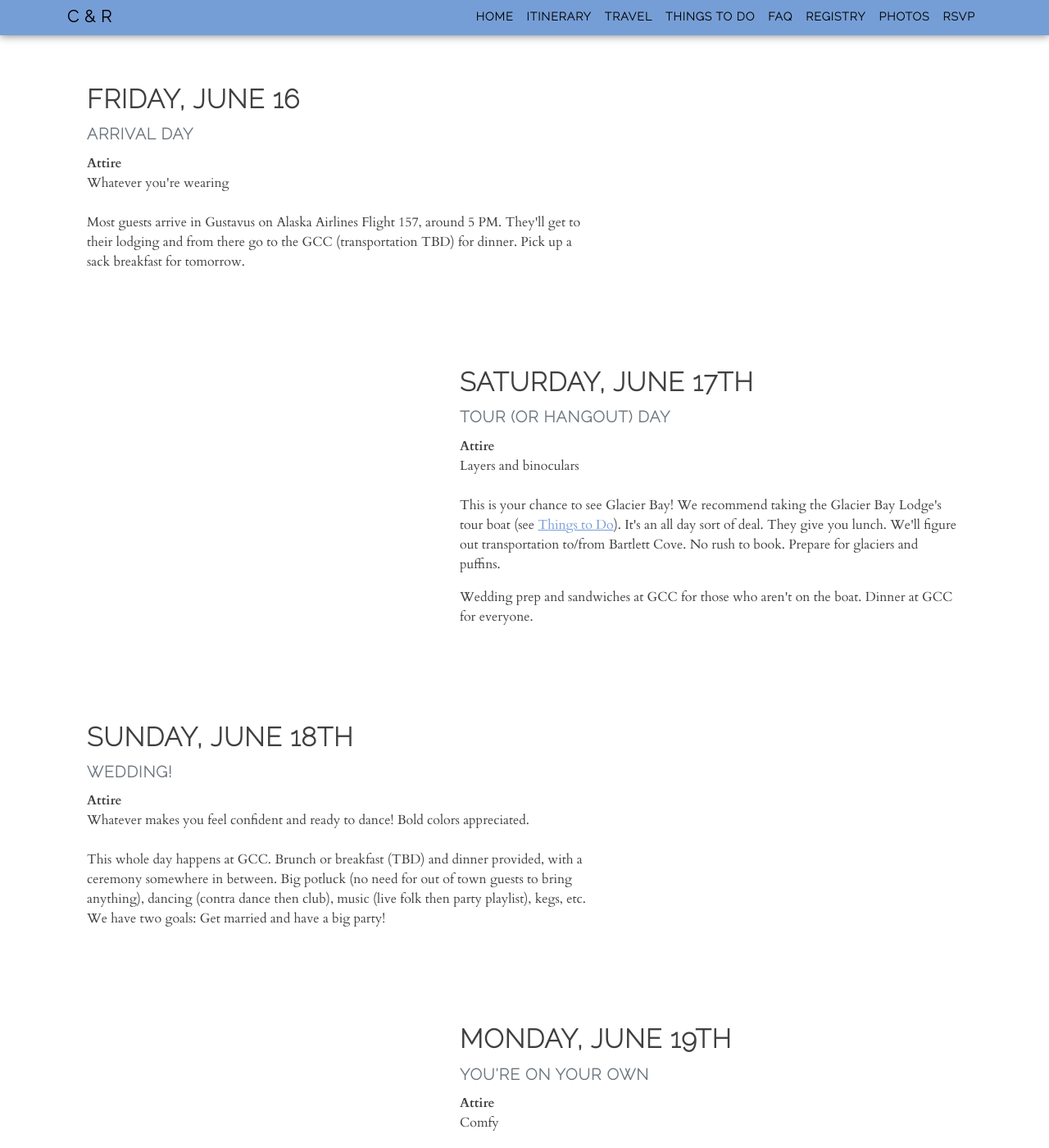
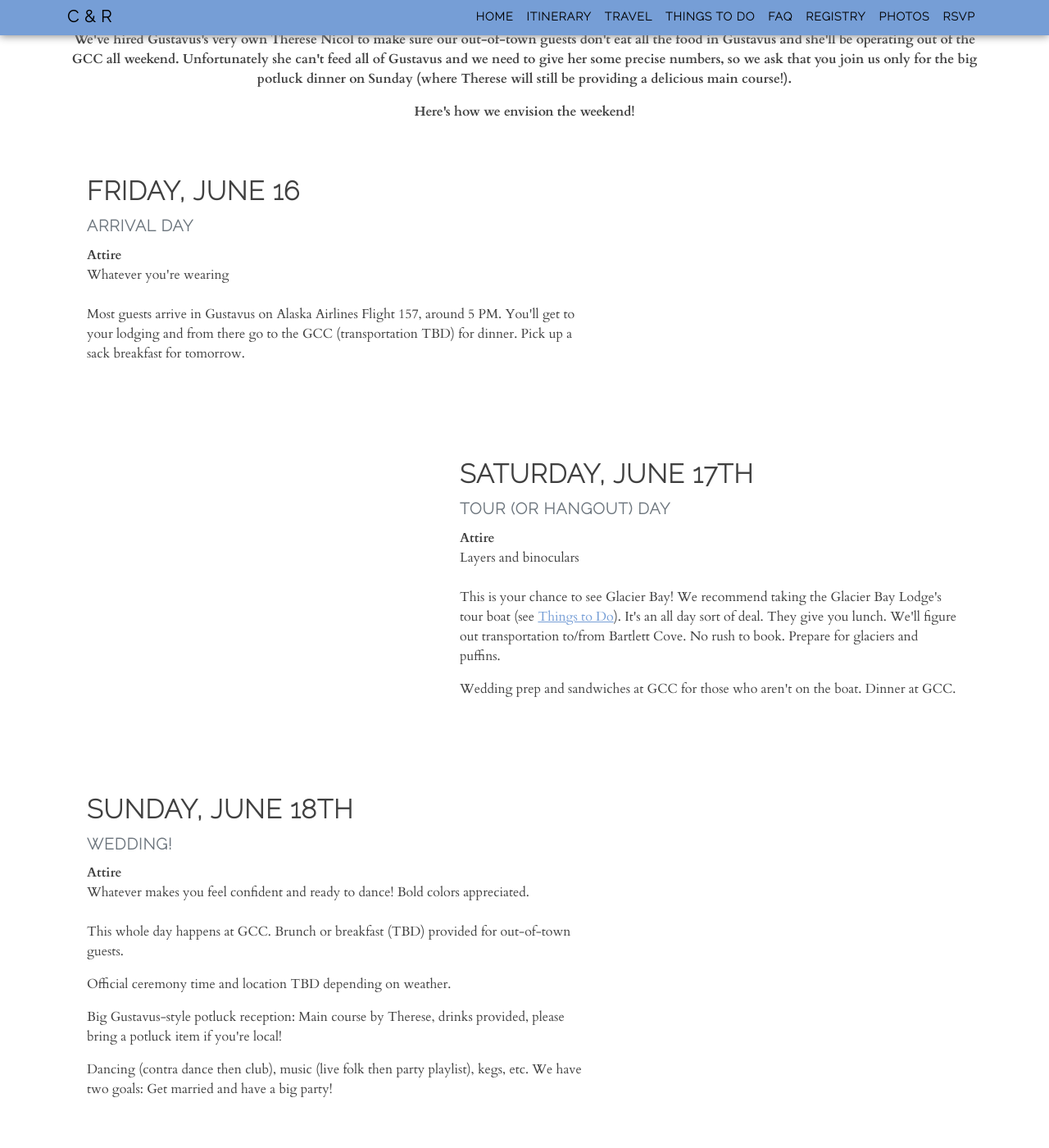
Before and after one commit to rowansharman/isgettingmarried, a Jekyll site: the page built from charlie_rowan/itinerary.html, in a window 1280 px wide and 1400 px high, scrolled down 542 px. Shown: the whole window at 82% size. Built offline with Jekyll 4.4.1, drawn with Linux system fonts in a browser that asks for light colours.

Commit message:
add ferry schedule, update itinerary with local note

```diff
--- a/charlie_rowan/itinerary.html
+++ b/charlie_rowan/itinerary.html
@@ -8,6 +8,9 @@ image_position: center center
 
 <center><b><p>Gustavus is pretty small and has relatively few ammenities. It can be hard to get around without a car, it's uncertain whether/how many restaurants will be open, and there are a limited number of ways to even get there. With that in mind, we have come up with a kind of template itinerary for most folks, have a local caterer hired to feed people for the weekend, and have reserved the Gustavus Community Center (GCC). </p>
   <p>IMPORTANT NOTE: GCC has requested no outdoor shoes in the building, so please bring a pair of comfortable indoor shoes (unless you're comfortable spending a lot of time on concrete in socks).</p>
+  <p>LOCAL NOTE: We're very excited to see you all on Sunday, and if you see us around at the GCC beforehand please don't hesitate swing by and say hi! We've hired Gustavus's very own Therese Nicol to make sure our out-of-town guests don't eat all the food in Gustavus and she'll be operating out of the GCC all weekend. Unfortunately she can't feed all of Gustavus and we need to give her some precise numbers, so we ask that you join us only for the big potluck dinner on Sunday (where Therese will still be providing a delicious main course!).
+
+  </p>
   <p>Here's how we envision the weekend!</p></b></center>
 
   <section class="container content-section">
@@ -36,7 +39,7 @@ image_position: center center
 
       </div>
 
-      <p>Most guests arrive in Gustavus on Alaska Airlines Flight 157, around 5 PM. They'll get to their lodging and from there go to the GCC (transportation TBD) for dinner. Pick up a sack breakfast for tomorrow.</p>
+      <p>Most guests arrive in Gustavus on Alaska Airlines Flight 157, around 5 PM. You'll get to your lodging and from there go to the GCC (transportation TBD) for dinner. Pick up a sack breakfast for tomorrow.</p>
     </div>
   </div>
 </section>
@@ -66,7 +69,7 @@ image_position: center center
     </div>
 
     <p>This is your chance to see Glacier Bay! We recommend taking the Glacier Bay Lodge's tour boat (see <a href="/charlie_rowan/activities">Things to Do</a>). It's an all day sort of deal. They give you lunch. We'll figure out transportation to/from Bartlett Cove. No rush to book. Prepare for glaciers and puffins.</p>
-      <p>Wedding prep and sandwiches at GCC for those who aren't on the boat. Dinner at GCC for everyone.</p>
+    <p>Wedding prep and sandwiches at GCC for those who aren't on the boat. Dinner at GCC.</p>
   </div>
 </div>
 </section>
@@ -95,7 +98,10 @@ image_position: center center
 
     </div>
 
-      <p>This whole day happens at GCC. Brunch or breakfast (TBD) and dinner provided, with a ceremony somewhere in between. Big potluck (no need for out of town guests to bring anything), dancing (contra dance then club), music (live folk then party playlist), kegs, etc. We have two goals: Get married and have a big party!</p>
+    <p>This whole day happens at GCC. Brunch or breakfast (TBD) provided for out-of-town guests.</p>
+    <p>Official ceremony time and location TBD depending on weather. </p>
+    <p>Big Gustavus-style potluck reception: Main course by Therese, drinks provided, please bring a potluck item if you're local!</p>
+    <p>Dancing (contra dance then club), music (live folk then party playlist), kegs, etc. We have two goals: Get married and have a big party!</p>
   </div>
 </div>
 </section>
--- a/charlie_rowan/travel.html
+++ b/charlie_rowan/travel.html
@@ -27,7 +27,7 @@ image_position: center 30%
         <div class="col-lg">
           <h2>The Ferry</h2>
           <p>
-            The ferry is an excellent option as well. Ferries in Alaska are a little different than most other places. Ours operates on Mondays and Thursdays. The boat departs Juneau at 7AM, and docks in Gustavus at 12:45PM. It's a warm and comfortable ride though, and is a great opportunity to see the Southeast Alaska from the water. It's not a tour boat, but you'll see sea otters, birds, and lots of trees and hills and mountains and cool stuff like that. It departs Gustavus at 1:30PM and arrives in Juneau at 7:15PM. It is cheaper than other options, but will most likely require you to spend at least one night in Juneau. You can check out the <a href="https://dot.alaska.gov/amhs/" target="_blank"> AMHS website</a> for more information and bookings, but as of this writing they have not posted their summer schedule yet, so the information above is subject to change. There are always tickets available, even day-of, so don't stress about booking too much in advance.
+            The ferry is an excellent option as well. Ferries in Alaska are a little different than most other places. Ours operates on Mondays and Thursdays. The boat departs Juneau at 7AM, and docks in Gustavus at 12:45PM. It's a warm and comfortable ride though, and is a great opportunity to see the Southeast Alaska from the water. It's not a tour boat, but you'll see sea otters, birds, and lots of trees and hills and mountains and cool stuff like that. It departs Gustavus at 1:30PM and arrives in Juneau at 7:15PM. It is cheaper than other options, but will most likely require you to spend at least one night in Juneau. You can check out the <a href="https://dot.alaska.gov/amhs/" target="_blank">AMHS website</a> for more information and bookings. The schedule is now posted <a href="https://dot.alaska.gov/oars/reservations/CalendarFM.amhsf?selectMonth=June+2023&selectPort=Gustavus&selectVessel=All+Vessels&action=Get+Schedule" target="_blank">here</a>. There are always tickets available, even day-of, so don't stress about booking too much in advance.
           </p>
         </div>
 
```
Also changed, not shown: 2 other files. Lines whose indentation alone changed are shown as unchanged.
